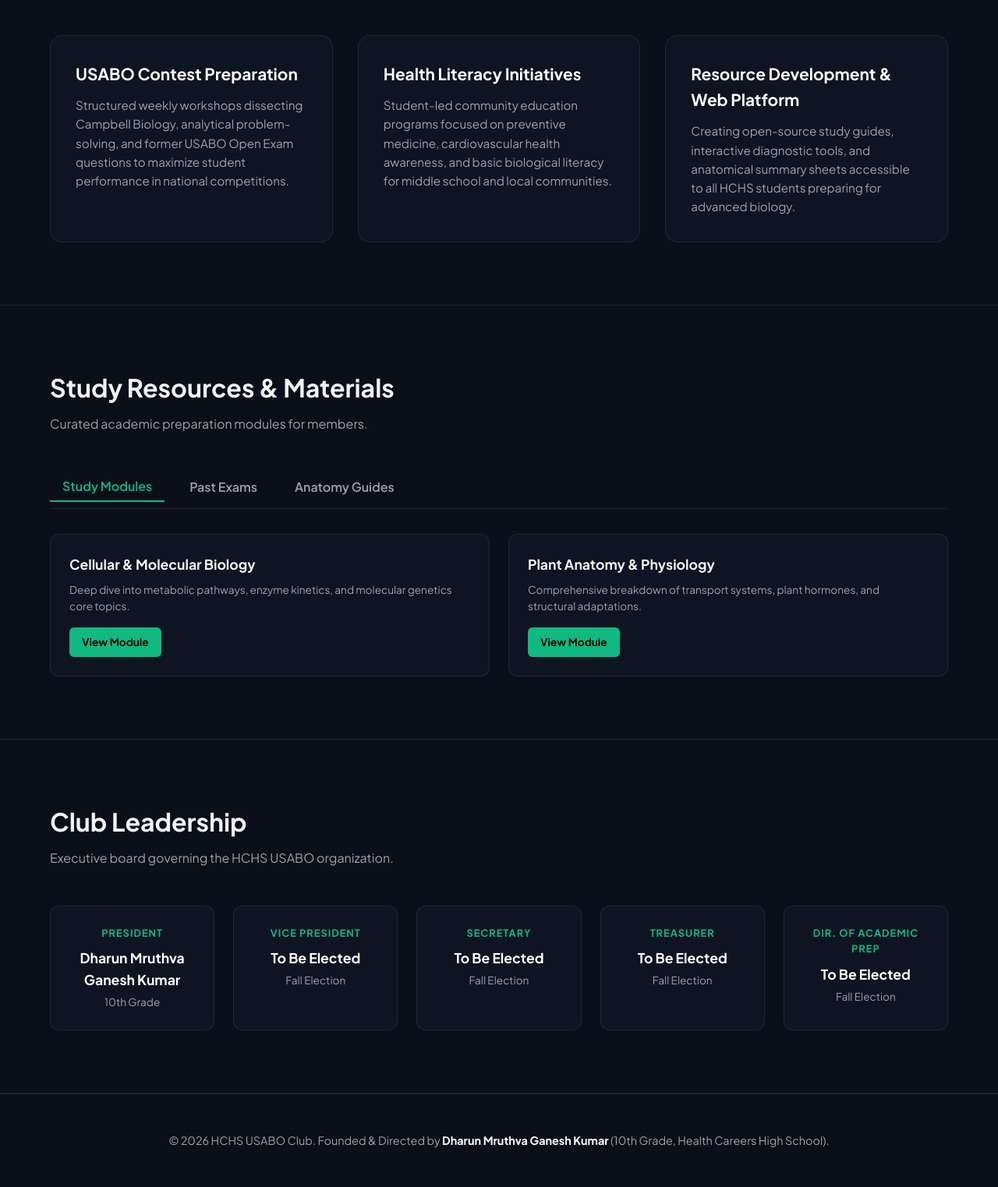
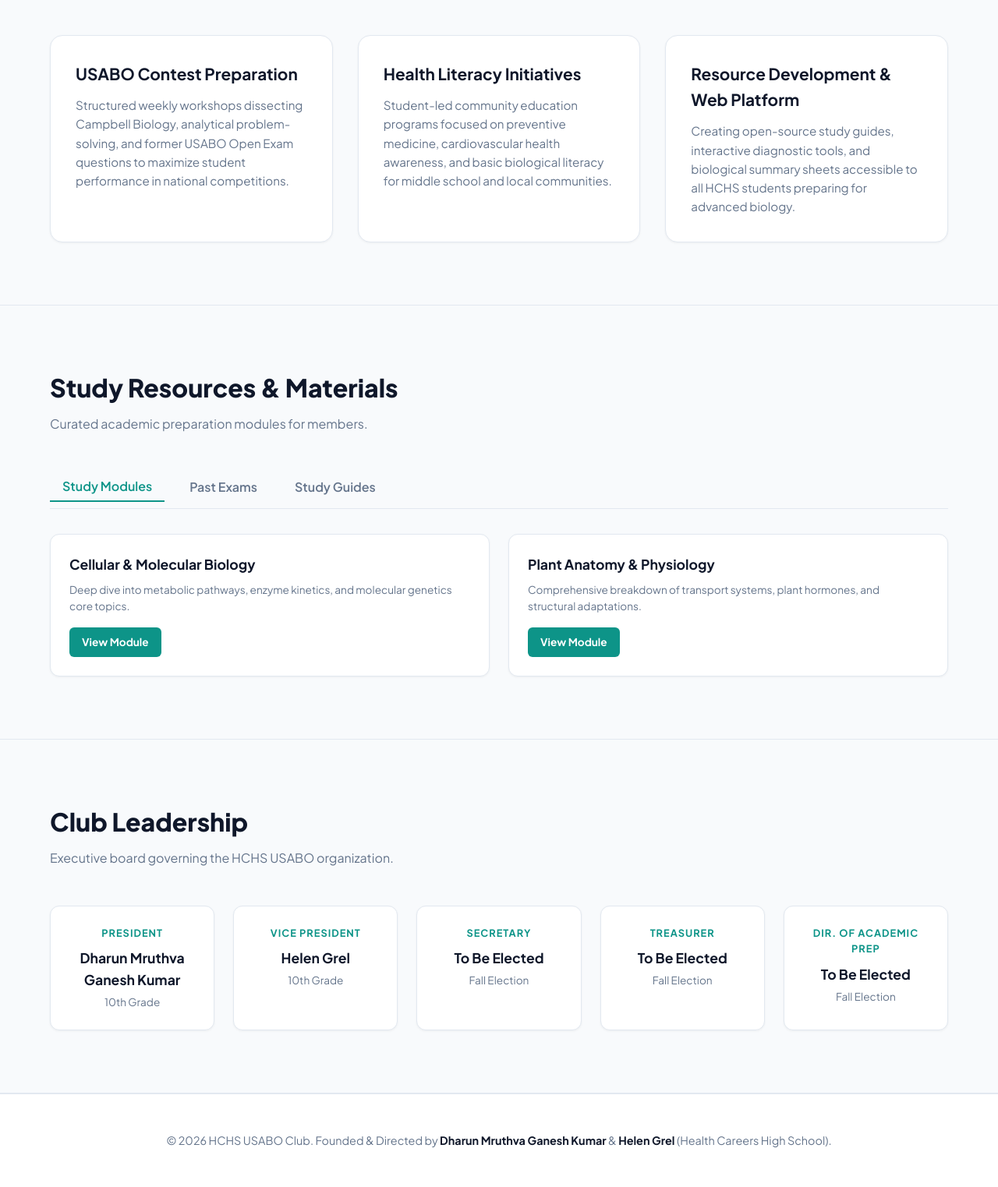
Before and after one commit to reach2313/hchs-usabo.github.io, a plain HTML site: page index.html in a window 1280 px wide. Shown: the part 761-2284 px from the top of the page at 78% size. Drawn offline with Linux system fonts and the light colour scheme.

Commit message:
Update index.html

```diff
--- a/index.html
+++ b/index.html
@@ -9,15 +9,18 @@
   <link href="https://fonts.googleapis.com/css2?family=Plus+Jakarta+Sans:wght@300;400;500;600;700;800&family=JetBrains+Mono:wght@400;500&display=swap" rel="stylesheet">
   <style>
     :root {
-      --bg: #0b0f19;
-      --card-bg: rgba(17, 24, 39, 0.7);
-      --card-border: rgba(255, 255, 255, 0.08);
-      --accent: #10b981;
-      --accent-glow: rgba(16, 185, 129, 0.15);
-      --text: #f3f4f6;
-      --text-muted: #9ca3af;
-      --nav-bg: rgba(11, 15, 25, 0.85);
-      --card-hover: rgba(31, 41, 55, 0.8);
+      --bg: #f8fafc;
+      --card-bg: #ffffff;
+      --card-border: #e2e8f0;
+      --accent: #0d9488;
+      --accent-glow: #ccfbf1;
+      --accent-hover: #0f766e;
+      --text: #0f172a;
+      --text-muted: #64748b;
+      --nav-bg: rgba(255, 255, 255, 0.9);
+      --card-hover: #f1f5f9;
+      --shadow-sm: 0 1px 3px rgba(0,0,0,0.05);
+      --shadow-md: 0 4px 6px -1px rgba(0,0,0,0.05), 0 2px 4px -1px rgba(0,0,0,0.03);
     }
 
     * {
@@ -49,13 +52,14 @@
       display: flex;
       justify-content: space-between;
       align-items: center;
+      box-shadow: var(--shadow-sm);
     }
 
     .brand {
       font-weight: 800;
       font-size: 1.2rem;
       letter-spacing: -0.5px;
-      color: #fff;
+      color: var(--text);
       display: flex;
       align-items: center;
       gap: 0.5rem;
@@ -75,7 +79,7 @@
       color: var(--text-muted);
       text-decoration: none;
       font-size: 0.9rem;
-      font-weight: 500;
+      font-weight: 600;
       transition: all 0.3s ease;
     }
 
@@ -101,11 +105,11 @@
       display: inline-block;
       padding: 0.35rem 1rem;
       background: var(--accent-glow);
-      border: 1px solid rgba(16, 185, 129, 0.3);
+      border: 1px solid rgba(13, 148, 136, 0.3);
       color: var(--accent);
       border-radius: 50px;
       font-size: 0.85rem;
-      font-weight: 600;
+      font-weight: 700;
       margin-bottom: 1.5rem;
     }
 
@@ -115,6 +119,7 @@
       letter-spacing: -1px;
       margin-bottom: 1rem;
       line-height: 1.2;
+      color: var(--text);
     }
 
     .hero p {
@@ -138,11 +143,13 @@
       border-radius: 12px;
       padding: 1.5rem;
       text-align: center;
-      transition: transform 0.3s ease;
+      transition: transform 0.3s ease, box-shadow 0.3s ease;
+      box-shadow: var(--shadow-sm);
     }
 
     .metric-card:hover {
       transform: translateY(-5px);
+      box-shadow: var(--shadow-md);
     }
 
     .metric-num {
@@ -155,7 +162,7 @@
     .metric-label {
       font-size: 0.85rem;
       color: var(--text-muted);
-      font-weight: 500;
+      font-weight: 600;
     }
 
     /* Section Styling */
@@ -166,8 +173,9 @@
 
     .section-title {
       font-size: 2rem;
-      font-weight: 700;
+      font-weight: 800;
       margin-bottom: 0.5rem;
+      color: var(--text);
     }
 
     .section-sub {
@@ -188,17 +196,20 @@
       border: 1px solid var(--card-border);
       border-radius: 16px;
       padding: 2rem;
-      transition: background 0.3s ease;
+      transition: background 0.3s ease, transform 0.3s ease, box-shadow 0.3s ease;
+      box-shadow: var(--shadow-sm);
     }
 
     .initiative-card:hover {
-      background: var(--card-hover);
+      background: var(--card-bg);
+      transform: translateY(-4px);
+      box-shadow: var(--shadow-md);
     }
 
     .initiative-title {
       font-size: 1.3rem;
       font-weight: 700;
-      color: #fff;
+      color: var(--text);
       margin-bottom: 0.75rem;
     }
 
@@ -248,11 +259,13 @@
       border: 1px solid var(--card-border);
       border-radius: 12px;
       padding: 1.5rem;
+      box-shadow: var(--shadow-sm);
     }
 
     .resource-card h4 {
       font-size: 1.1rem;
       margin-bottom: 0.5rem;
+      color: var(--text);
     }
 
     .resource-card p {
@@ -265,16 +278,16 @@
       display: inline-block;
       padding: 0.5rem 1rem;
       background: var(--accent);
-      color: #000;
+      color: #ffffff;
       text-decoration: none;
       font-size: 0.85rem;
       font-weight: 700;
       border-radius: 6px;
-      transition: opacity 0.3s ease;
+      transition: background 0.3s ease;
     }
 
     .btn:hover {
-      opacity: 0.9;
+      background: var(--accent-hover);
     }
 
     /* Officers Section */
@@ -290,6 +303,7 @@
       border-radius: 12px;
       padding: 1.5rem;
       text-align: center;
+      box-shadow: var(--shadow-sm);
     }
 
     .officer-role {
@@ -304,7 +318,7 @@
     .officer-name {
       font-size: 1.1rem;
       font-weight: 700;
-      color: #fff;
+      color: var(--text);
       margin-bottom: 0.25rem;
     }
 
@@ -319,11 +333,12 @@
       text-align: center;
       color: var(--text-muted);
       font-size: 0.9rem;
+      background: #ffffff;
       border-top: 1px solid var(--card-border);
     }
 
     footer strong {
-      color: #fff;
+      color: var(--text);
     }
   </style>
 </head>
@@ -386,7 +401,7 @@
         </div>
         <div class="initiative-card">
           <div class="initiative-title">Resource Development & Web Platform</div>
-          <div class="initiative-desc">Creating open-source study guides, interactive diagnostic tools, and anatomical summary sheets accessible to all HCHS students preparing for advanced biology.</div>
+          <div class="initiative-desc">Creating open-source study guides, interactive diagnostic tools, and biological summary sheets accessible to all HCHS students preparing for advanced biology.</div>
         </div>
       </div>
     </div>
@@ -401,18 +416,20 @@
       <div class="tabs">
         <button class="tab-btn active" onclick="switchTab('study')">Study Modules</button>
         <button class="tab-btn" onclick="switchTab('exams')">Past Exams</button>
-        <button class="tab-btn" onclick="switchTab('guides')">Anatomy Guides</button>
+        <button class="tab-btn" onclick="switchTab('guides')">Study Guides</button>
       </div>
 
       <div class="tab-content active" id="tab-study">
         <div class="resource-card">
           <h4>Cellular & Molecular Biology</h4>
           <p>Deep dive into metabolic pathways, enzyme kinetics, and molecular genetics core topics.</p>
+          <!-- Replace '#' with your actual Google Drive link or file link later -->
           <a href="#" class="btn">View Module</a>
         </div>
         <div class="resource-card">
           <h4>Plant Anatomy & Physiology</h4>
           <p>Comprehensive breakdown of transport systems, plant hormones, and structural adaptations.</p>
+          <!-- Replace '#' with your actual Google Drive link or file link later -->
           <a href="#" class="btn">View Module</a>
         </div>
       </div>
@@ -421,6 +438,7 @@
         <div class="resource-card">
           <h4>USABO Open Exams Archive</h4>
           <p>Access categorized past examination papers along with detailed solutions and analysis.</p>
+          <!-- Replace '#' with your actual Google Drive link or file link later -->
           <a href="#" class="btn">Access Archive</a>
         </div>
       </div>
@@ -429,6 +447,7 @@
         <div class="resource-card">
           <h4>Cardiovascular System Quick-Ref</h4>
           <p>Systemic circulation pathways, cardiac action potentials, and structural dissection guides.</p>
+          <!-- Replace '#' with your actual Google Drive link or file link later -->
           <a href="#" class="btn">Download Guide</a>
         </div>
       </div>
@@ -449,8 +468,8 @@
         </div>
         <div class="officer-card">
           <div class="officer-role">Vice President</div>
-          <div class="officer-name">To Be Elected</div>
-          <div class="officer-grade">Fall Election</div>
+          <div class="officer-name">Helen Grel</div>
+          <div class="officer-grade">10th Grade</div>
         </div>
         <div class="officer-card">
           <div class="officer-role">Secretary</div>
@@ -474,7 +493,7 @@
   <!-- Footer -->
   <footer>
     <div class="container">
-      <p>&copy; 2026 HCHS USABO Club. Founded & Directed by <strong>Dharun Mruthva Ganesh Kumar</strong> (10th Grade, Health Careers High School).</p>
+      <p>&copy; 2026 HCHS USABO Club. Founded & Directed by <strong>Dharun Mruthva Ganesh Kumar</strong> & <strong>Helen Grel</strong> (Health Careers High School).</p>
     </div>
   </footer>
 
```
